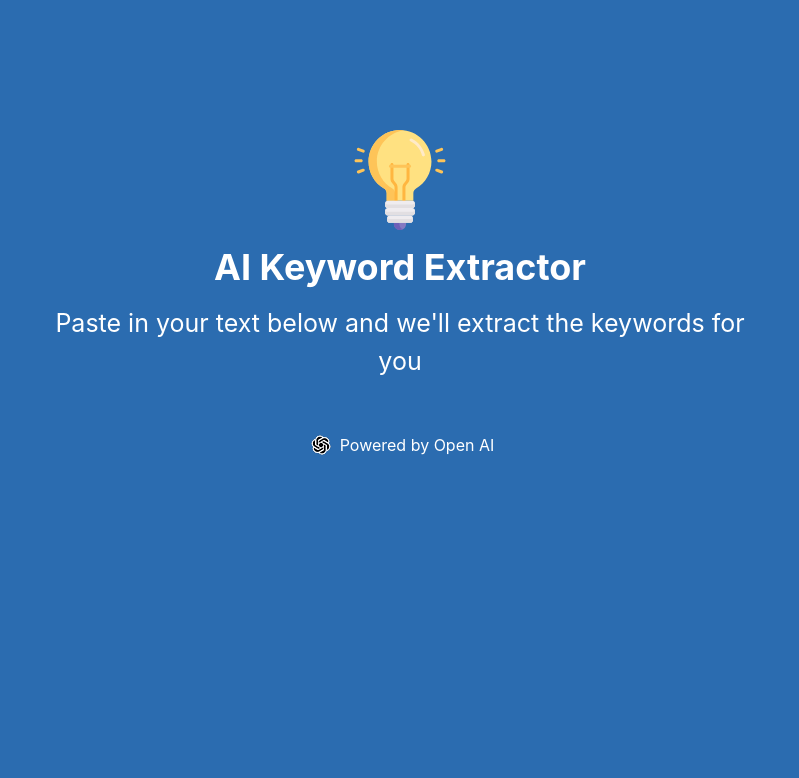
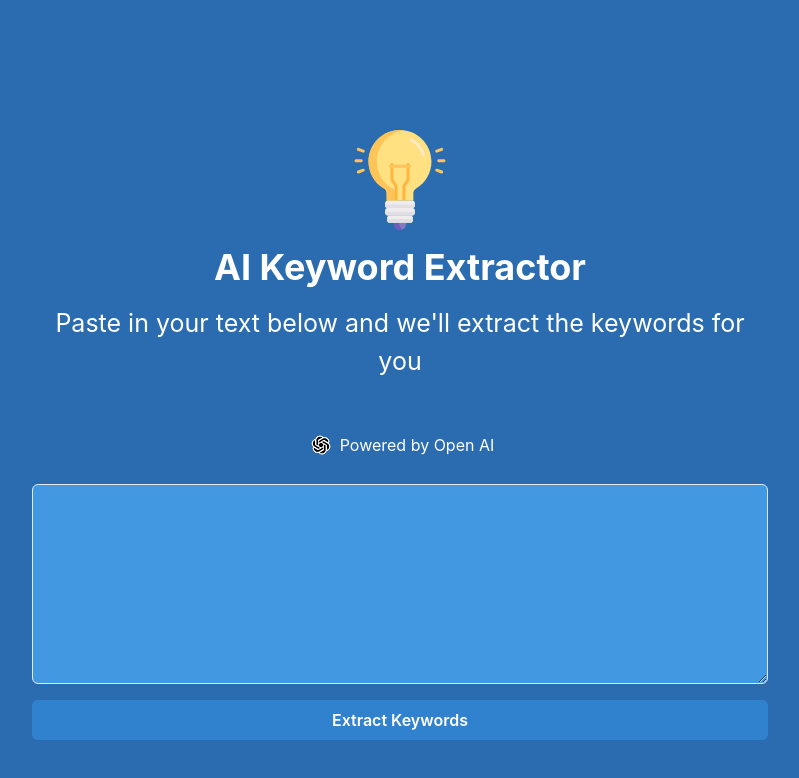
Before and after one commit to httpcyberdata/ai-keyword-extractor, a React (Vite) app: page / in a window 1280 px wide. Shown: the top 778 px of the page, without its empty margins (240-1039 px from the left). Built offline with nearby package versions, Linux system fonts and the light colour scheme.

Commit message:
chore: produced TextInput component w/ state, a styled button and onChange function

```diff
--- a/src/App.jsx
+++ b/src/App.jsx
@@ -2,12 +2,14 @@ import React from 'react'
 import { Container, Box } from '@chakra-ui/react';
 import Header from './components/Header';
 import Footer from './components/Footer';
+import TextInput from './components/TextInput'
 const App = () => {
   return (
     <Box bg='blue.600' color='white' height='100vh' paddingTop={130}>
       <Container maxW='3xl' centerContent>
             <Header/>
             <Footer/>
+            <TextInput/>
       </Container>
     </Box>
   )
--- /dev/null
+++ b/src/components/TextInput.jsx
@@ -0,0 +1,35 @@
+import React from 'react'
+import { useState } from 'react';
+import { Textarea, Button, useToast } from '@chakra-ui/react';
+
+const TextInput = () => {
+	const [text, setText] = useState('');
+	const submitText = () => {
+		console.log(text);
+	}
+	return (
+		<>
+			<Textarea
+				bg='blue.400'
+				color='white'
+				padding={4}
+				marginTop={6}
+				height={200}
+				value={text}
+				onChange={ (e) => setText(e.target.value) }
+			/>
+			<Button
+				bg='blue.500'
+				color='white'
+				marginTop={4}
+				width='100%'
+				_hover={{ bg: 'blue.700' }}
+				onClick={submitText}
+			 >
+				Extract Keywords
+			</Button>
+		</>
+	)
+}
+
+export default TextInput
```
